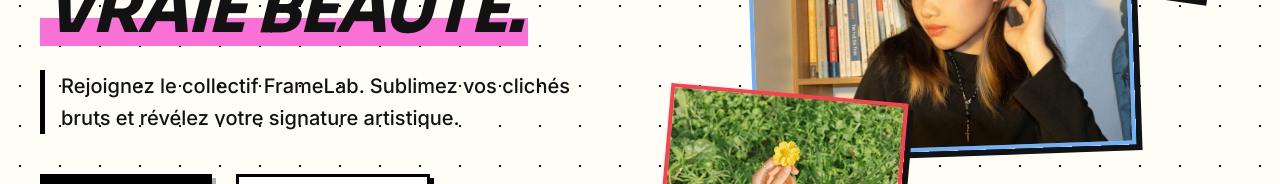
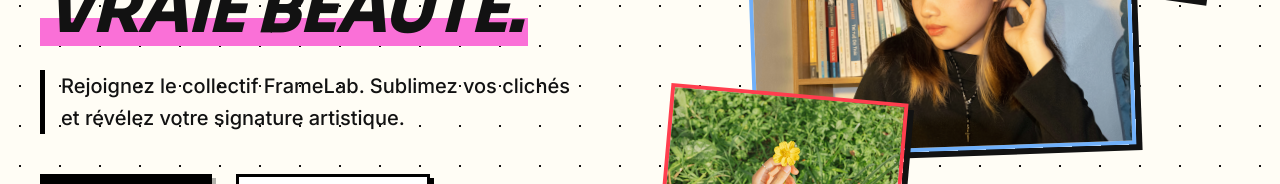
Before and after one commit to matmathmat/framelab-front, a SvelteKit app: page / in a window 1280 px wide. Shown: the part 334-518 px from the top of the page. Built offline with nearby package versions, Linux system fonts and the light colour scheme.

Commit message:
enleve brut

```diff
--- a/src/routes/+page.svelte
+++ b/src/routes/+page.svelte
@@ -27,7 +27,7 @@
         <span class="highlight-text">Vraie Beauté.</span>
       </h1>
       <p class="subtitle">
-        Rejoignez le collectif FrameLab. Sublimez vos clichés bruts et révélez votre signature artistique.
+        Rejoignez le collectif FrameLab. Sublimez vos clichés<br>et révélez votre signature artistique.
       </p>
 
       <div class="cta-group">
```
